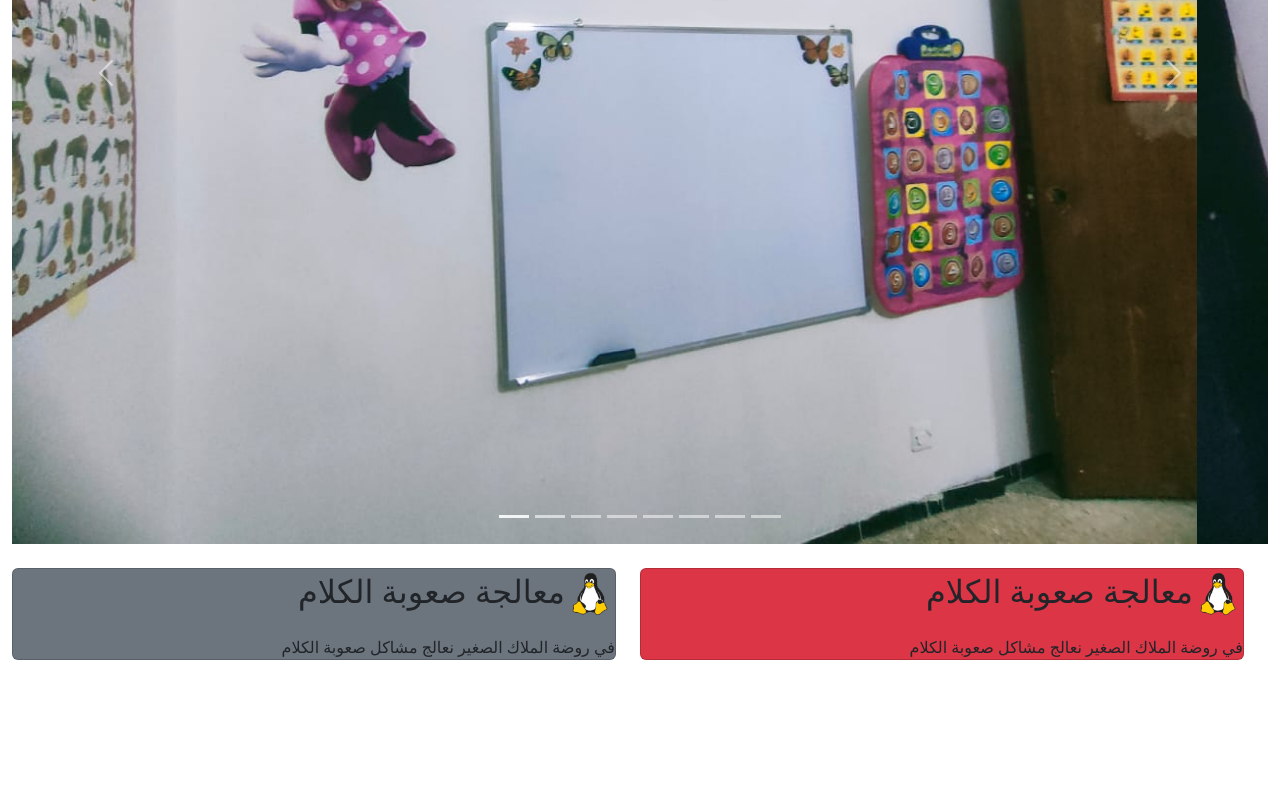
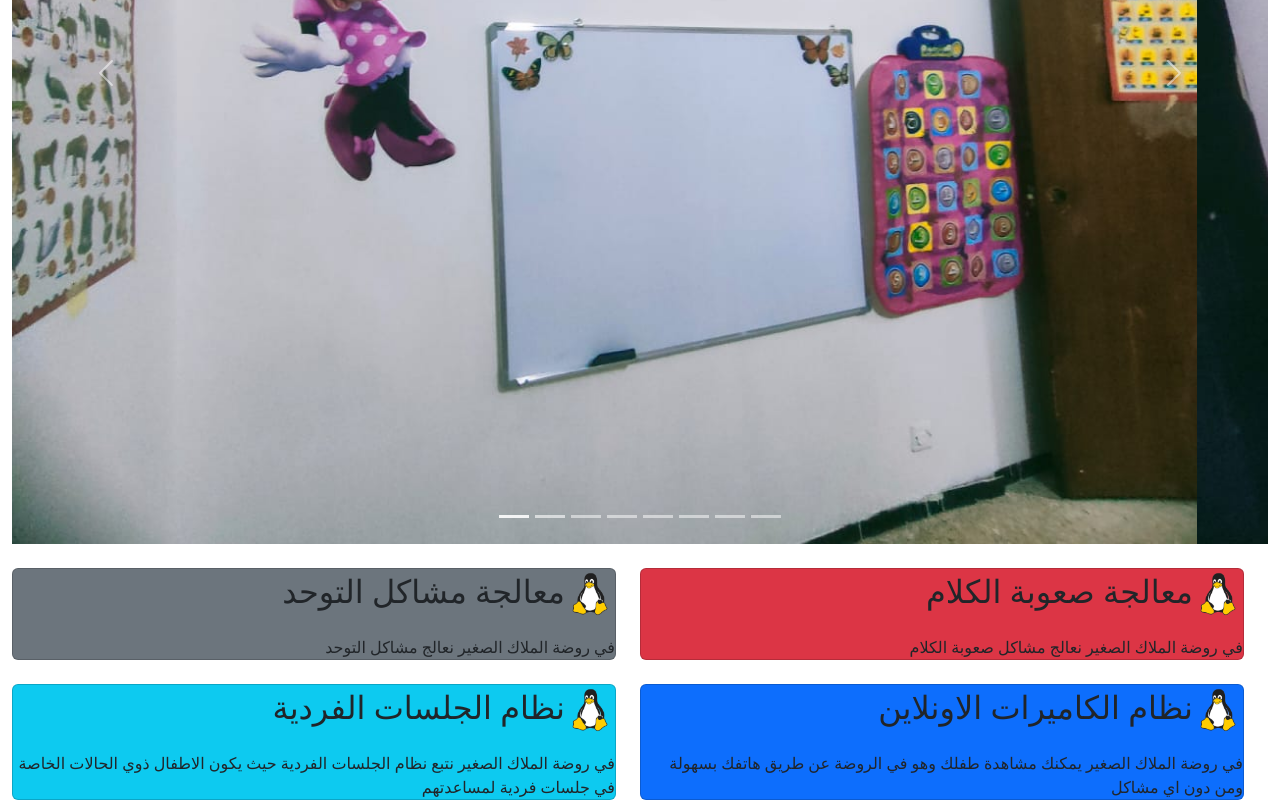
Before and after one commit to sk-geek/bootstrap-project-DC, a website: page index.html in a window 1280 px wide. Shown: the part 446-1246 px from the top of the page. Before the commit the page ends 1106 px from the top, so only its background shows below. Drawn offline with nearby package versions, Linux system fonts and the light colour scheme.

Commit message:
improved cards decorated code improved navbar and containers

```diff
--- a/index.html
+++ b/index.html
@@ -15,7 +15,7 @@
 <body>
 
 	<!-- A grey horizontal navbar that becomes vertical on small screens -->
-	<nav class="navbar navbar-expand-sm bg-dark navbar-dark fixed-top">
+	<nav class="navbar navbar-expand-sm bg-dark navbar-dark fixed-top container-fluid">
 
 
 		<div class="container-fluid">
@@ -99,6 +99,7 @@
 			</button>
 		</div>
 	</div><br>
+	<!-- cards -->
 	<div class="row container-fluid" dir="rtl">
 		<div class="col">
 			<div class="bg-danger card">
@@ -111,9 +112,28 @@
 		<div class="col">
 			<div class="card bg-secondary">
 				<div class="card-title">
-					<h2 class="h2"> <img src="images/logo.png" alt="" height="50" width="50" />معالجة صعوبة الكلام</h2>
+					<h2 class="h2"> <img src="images/logo.png" alt="" height="50" width="50" />معالجة مشاكل التوحد</h2>
 				</div>
-				<p class="card-text">في روضة الملاك الصغير نعالج مشاكل صعوبة الكلام</p>
+				<p class="card-text">في روضة الملاك الصغير نعالج مشاكل التوحد</p>
+			</div>
+		</div>
+	</div> <br>
+	<!-- second row -->
+	<div class="row container-fluid" dir="rtl">
+		<div class="col">
+			<div class="bg-primary card">
+				<span class="card-title">
+					<h2 class="h2"> <img src="images/logo.png" alt="" height="50" width="50" />نظام الكاميرات الاونلاين</h2>
+				</span>
+				<p class="card-text">في روضة الملاك الصغير يمكنك مشاهدة طفلك وهو في الروضة عن طريق هاتفك بسهولة ومن دون اي مشاكل</p>
+			</div>
+		</div>
+		<div class="col">
+			<div class="card bg-info">
+				<div class="card-title">
+					<h2 class="h2"> <img src="images/logo.png" alt="" height="50" width="50" />نظام الجلسات الفردية</h2>
+				</div>
+				<p class="card-text">في روضة الملاك الصغير نتبع نظام الجلسات الفردية حيث يكون الاطفال ذوي الحالات الخاصة في جلسات فردية لمساعدتهم</p>
 			</div>
 		</div>
 	</div>
```
